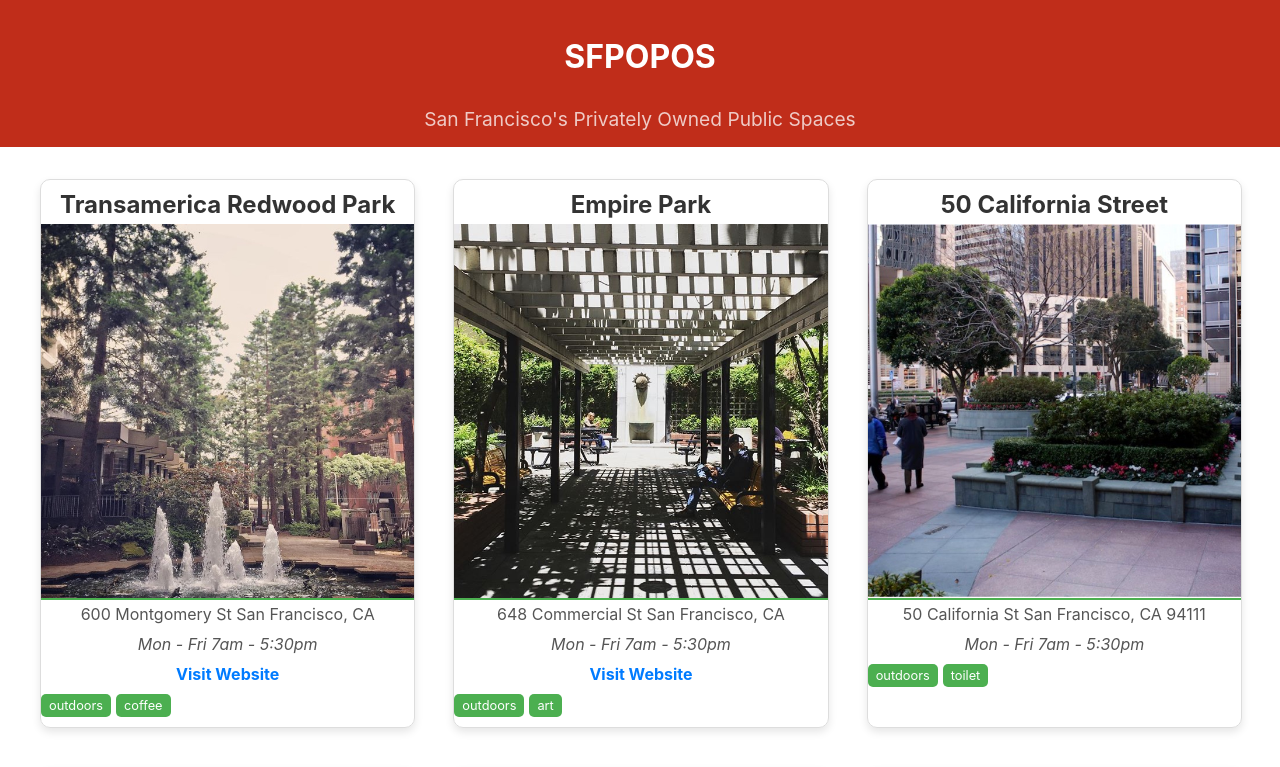
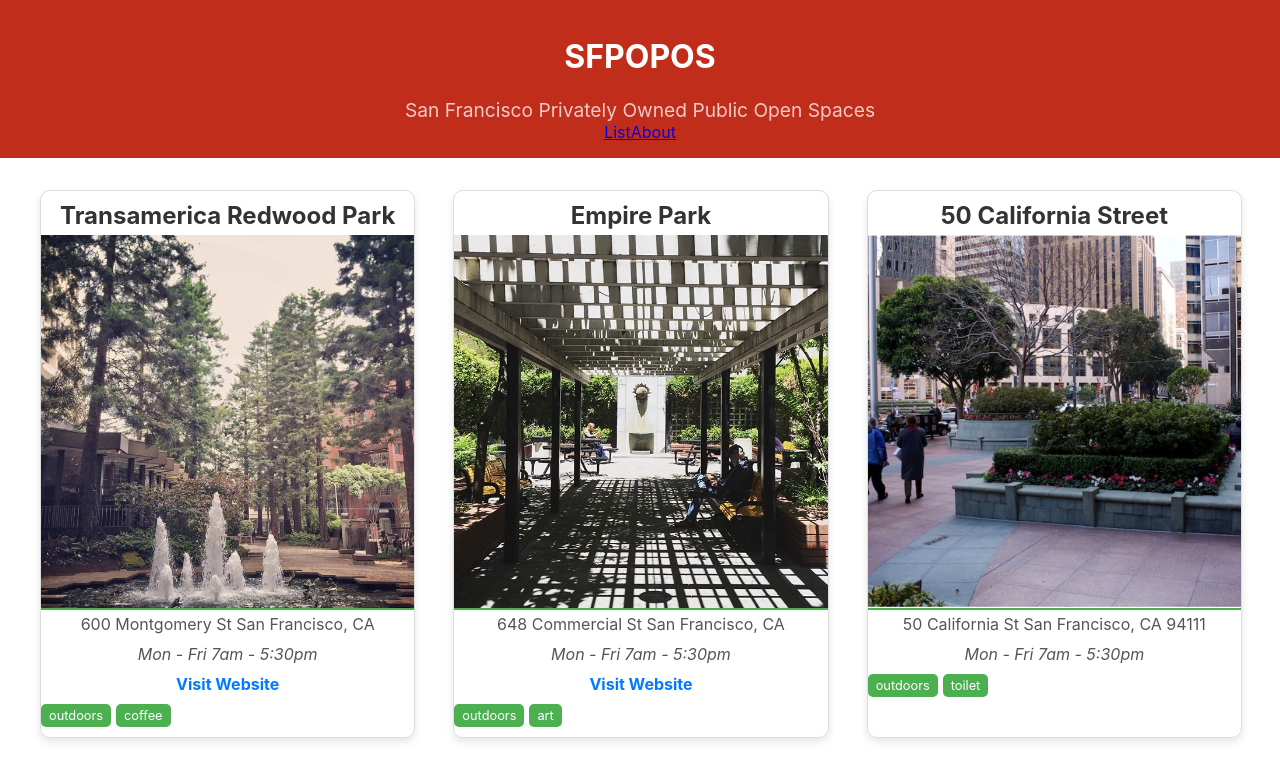
Before and after one commit to Joshkaki00/react-js-tutorial, a React (Create React App) app: page / in a window 1280 px wide. Shown: the top 767 px of the page. Built offline with nearby package versions, Linux system fonts and the light colour scheme.

Commit message:
updated title js

```diff
--- a/src/Title.js
+++ b/src/Title.js
@@ -1,11 +1,19 @@
 import React from 'react';
+import { NavLink } from 'react-router-dom';
 import './Title.css';
 
 function Title() {
   return (
     <div className="Title">
-      <h1>SFPOPOS</h1>
-      <div className="Title-Subtitle">San Francisco's Privately Owned Public Spaces</div>
+      <header>
+        <h1>SFPOPOS</h1>
+        <div className="Title-Subtitle">San Francisco Privately Owned Public Open Spaces</div>
+
+        <div>
+          <NavLink className={({ isActive }) => isActive ? "nav-link-active" : "nav-link"} to="/">List</NavLink>
+          <NavLink className={({ isActive }) => isActive ? "nav-link-active" : "nav-link"} to="/about">About</NavLink>
+        </div>
+      </header>
     </div>
   );
 }
```
